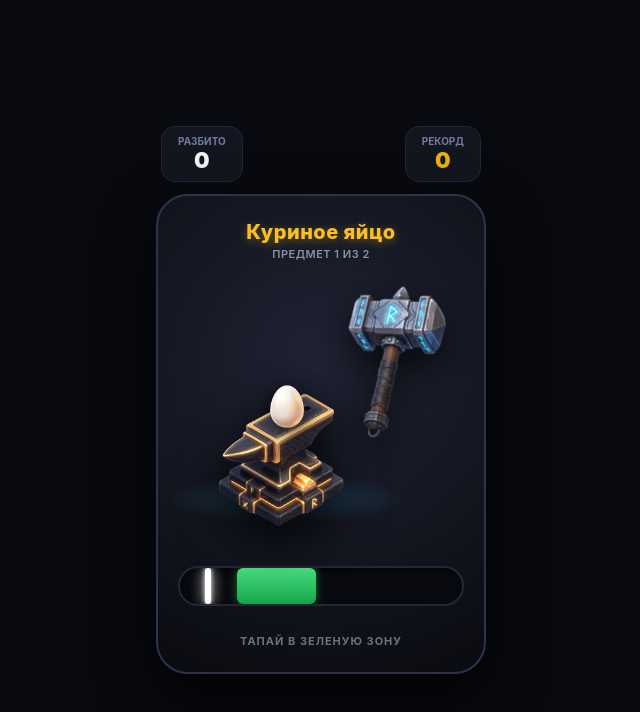
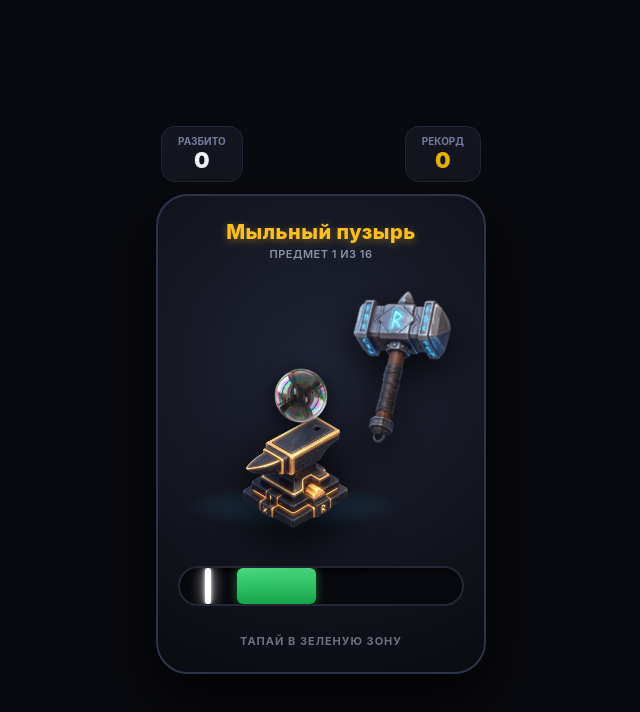
Before and after one commit to PlayTodayStudio/crazy-punch, a plain HTML site: page index.html in a window 1280 px wide. Shown: the whole page, without its empty margins (319-959 px from the left). Drawn offline with Linux system fonts and the light colour scheme.

Commit message:
add 16 levels

```diff
--- a/index.html
+++ b/index.html
@@ -68,7 +68,6 @@
             letter-spacing: 0.5px;
         }
 
-        /* Сцена */
         #anvil-stage {
             position: relative;
             width: 280px;
@@ -78,38 +77,35 @@
             justify-content: center;
         }
 
-        /* Наковальня сдвинута влево сильнее */
         #anvil {
             position: absolute;
             bottom: 0px;
-            left: 35%;
+            left: 40%;
             transform: translateX(-50%);
-            width: 260px;
-            height: 160px;
+            width: 220px;
+            height: 135px;
             object-fit: contain;
             z-index: 2;
             filter: drop-shadow(0 14px 24px rgba(0,0,0,0.95));
         }
 
-        /* Предмет сдвинут влево, но меньше, чтобы лежать по центру площадки */
         #target-item {
             position: absolute;
-            bottom: 82px;
-            left: 38%;
+            bottom: 75px;
+            left: 43%;
             transform: translateX(-50%);
-            width: 100px;
-            height: 100px;
+            width: 135px;
+            height: 135px;
             object-fit: contain;
             z-index: 3;
             transition: transform 0.05s ease-out, opacity 0.08s;
-            filter: drop-shadow(0 6px 12px rgba(0,0,0,0.8));
+            filter: drop-shadow(0 5px 10px rgba(0,0,0,0.7));
         }
 
-        /* Молот */
         #hammer {
             position: absolute;
-            bottom: 90px;
-            left: 170px;
+            bottom: 85px;
+            left: 175px;
             width: 155px;
             height: 155px;
             object-fit: contain;
@@ -121,31 +117,27 @@
             filter: drop-shadow(-8px 12px 18px rgba(0,0,0,0.7));
         }
 
-        /* Удар скорректирован, чтобы дотягиваться до новой позиции предмета */
         #hammer.hit {
-            transform: rotate(-85deg) translate(-42px, -15px);
+            transform: rotate(-82deg) translate(-25px, -15px);
         }
 
-        /* Промах */
         #hammer.broken {
             transform: rotate(-120deg) translate(-60px, 40px);
             opacity: 0;
             transition: transform 0.25s ease-in, opacity 0.2s ease-out;
         }
 
-        /* Свечение подогнано под центр композиции */
         #glow {
             position: absolute;
-            bottom: 15px;
-            left: 38%;
+            bottom: 10px;
+            left: 40%;
             transform: translateX(-50%);
-            width: 240px;
-            height: 50px;
+            width: 220px;
+            height: 45px;
             background: radial-gradient(ellipse, rgba(56, 189, 248, 0.25), transparent 70%);
             z-index: 1;
         }
 
-        /* Тайминг-бар */
         #bar-container {
             position: relative;
             width: 100%;
@@ -211,15 +203,15 @@
 
     <div id="game-area">
         <div id="stage-info">
-            <div id="item-name">Куриное яйцо</div>
-            <div id="item-level">ПРЕДМЕТ 1 ИЗ 2</div>
+            <div id="item-name">Мыльный пузырь</div>
+            <div id="item-level">ПРЕДМЕТ 1 ИЗ 16</div>
         </div>
 
         <div id="anvil-stage">
             <div id="glow"></div>
-            <img id="anvil" src="images/anvil.png?v=17" alt="Наковальня">
-            <img id="target-item" src="images/egg.png?v=17" alt="Предмет">
-            <img id="hammer" src="images/hammer.png?v=17" alt="Молот">
+            <img id="anvil" src="images/anvil.png" alt="Наковальня">
+            <img id="target-item" src="images/1soap_bubble.png" alt="Предмет">
+            <img id="hammer" src="images/hammer.png" alt="Молот">
         </div>
 
         <div id="bar-container">
@@ -237,9 +229,24 @@
             tg.expand();
         }
 
+        // Обновленная лесенка предметов
         const ITEMS = [
-            { name: "Куриное яйцо", src: "images/egg.png?v=17", color: ["#ffffff", "#fef08a", "#f59e0b"], freq: 520 },
-            { name: "Спелый томат", src: "images/tomato.png?v=17", color: ["#ef4444", "#dc2626", "#84cc16"], freq: 440 }
+            { name: "Мыльный пузырь", src: "images/1soap_bubble.png", color: ["#a5f3fc", "#fbcfe8", "#ffffff"], freq: 850 },
+            { name: "Легкий одуванчик", src: "images/2dandelion.png", color: ["#ffffff", "#fef08a", "#4ade80"], freq: 800 },
+            { name: "Картофельный чипс", src: "images/3chip.png", color: ["#fef08a", "#f59e0b", "#fbbf24"], freq: 750 },
+            { name: "Куриное яйцо", src: "images/4egg.png", color: ["#ffffff", "#fef08a", "#f59e0b"], freq: 520 },
+            { name: "Спелый томат", src: "images/5tomato.png", color: ["#ef4444", "#dc2626", "#84cc16"], freq: 440 },
+            { name: "Спелый банан", src: "images/6ripe_banana.png", color: ["#fef08a", "#eab308", "#16a34a"], freq: 400 },
+            { name: "Стеклянный шар", src: "images/7hand-blown.png", color: ["#ffffff", "#9ca3af", "#e5e7eb"], freq: 650 },
+            { name: "Лампочка", src: "images/8light_bulb.png", color: ["#ffffff", "#fef08a", "#d1d5db"], freq: 700 },
+            { name: "Плитка шоколада", src: "images/9milk_chocolate.png", color: ["#78350f", "#92400e", "#b45309"], freq: 450 },
+            { name: "Хрустящее печенье", src: "images/10cookie.png", color: ["#d97706", "#b45309", "#92400e"], freq: 500 },
+            { name: "Сочное яблоко", src: "images/11apple.png", color: ["#ef4444", "#22c55e", "#fef08a"], freq: 460 },
+            { name: "Стеклянный бокал", src: "images/12glassgoblet.png", color: ["#ffffff", "#e5e7eb", "#9ca3af"], freq: 750 },
+            { name: "Керамическая кружка", src: "images/13ceramicmug.png", color: ["#f3f4f6", "#d1d5db", "#9ca3af"], freq: 550 },
+            { name: "Стеклянная бутылка", src: "images/14bottle.png", color: ["#22c55e", "#16a34a", "#ffffff"], freq: 650 },
+            { name: "Цветочный горшок", src: "images/15flower_pot.png", color: ["#b45309", "#d97706", "#92400e"], freq: 350 },
+            { name: "Трехлитровая банка", src: "images/16glass3liter.png", color: ["#ffffff", "#e5e7eb", "#a7f3d0"], freq: 500 }
         ];
 
         const audioCtx = new (window.AudioContext || window.webkitAudioContext)();
@@ -296,8 +303,8 @@
                 p.style.height = `${size}px`;
 
                 p.style.background = colors[Math.floor(Math.random() * colors.length)];
-                p.style.left = '38%'; // Центр взрыва теперь совпадает с предметом
-                p.style.bottom = '110px';
+                p.style.left = '43%';
+                p.style.bottom = '130px';
                 stage.appendChild(p);
 
                 const angle = Math.random() * Math.PI * 2;
```
Also changed, not shown: images/10cookie.png (added), images/11apple.png (added), images/12glassgoblet.png (added), images/13ceramicmug.png (added), images/14bottle.png (added), images/15flower_pot.png (added), images/16glass3liter.png (added), images/1soap_bubble.png (added), images/2dandelion.png (added), images/3chip.png (added), images/4egg.png (renamed from images/egg.png), images/5tomato.png (renamed from images/tomato.png), images/6ripe_banana.png (added), images/7hand-blown.png (added), 2 more files.
